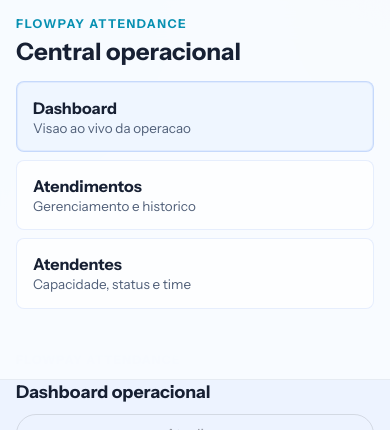
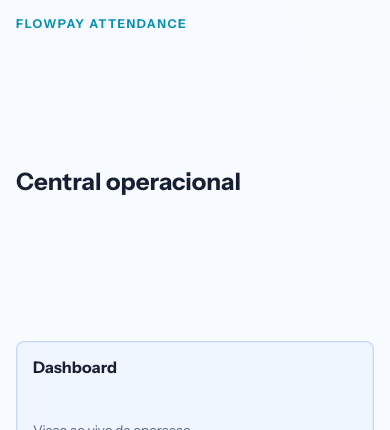
Before and after one commit to tcharles-igt/flowpay-attendance, an Angular app in the folder frontend/: page /dashboard in a window 390 px wide. Shown: the top 430 px of the page. Built offline with nearby package versions, Linux system fonts and the light colour scheme; no server answers.

Commit message:
feat: ajusta layout da sidebar para melhorar a exibição e responsividade

```diff
--- a/frontend/src/app/app.scss
+++ b/frontend/src/app/app.scss
@@ -10,13 +10,15 @@
 }
 
 .app-sidebar {
+  box-sizing: border-box;
   position: sticky;
   top: 0;
   display: grid;
-  align-content: start;
+  grid-template-rows: auto auto 1fr;
   gap: var(--space-24);
-  min-height: 100dvh;
+  height: 100dvh;
   padding: 2rem 1.25rem;
+  overflow-y: auto;
   background: rgba(248, 251, 255, 0.96);
   border-right: 1px solid var(--line-soft);
   backdrop-filter: blur(16px);
@@ -95,6 +97,7 @@
   .app-sidebar {
     position: static;
     min-height: auto;
+    grid-template-rows: auto auto;
     padding: 1rem;
     gap: var(--space-16);
     border-right: 0;
```
